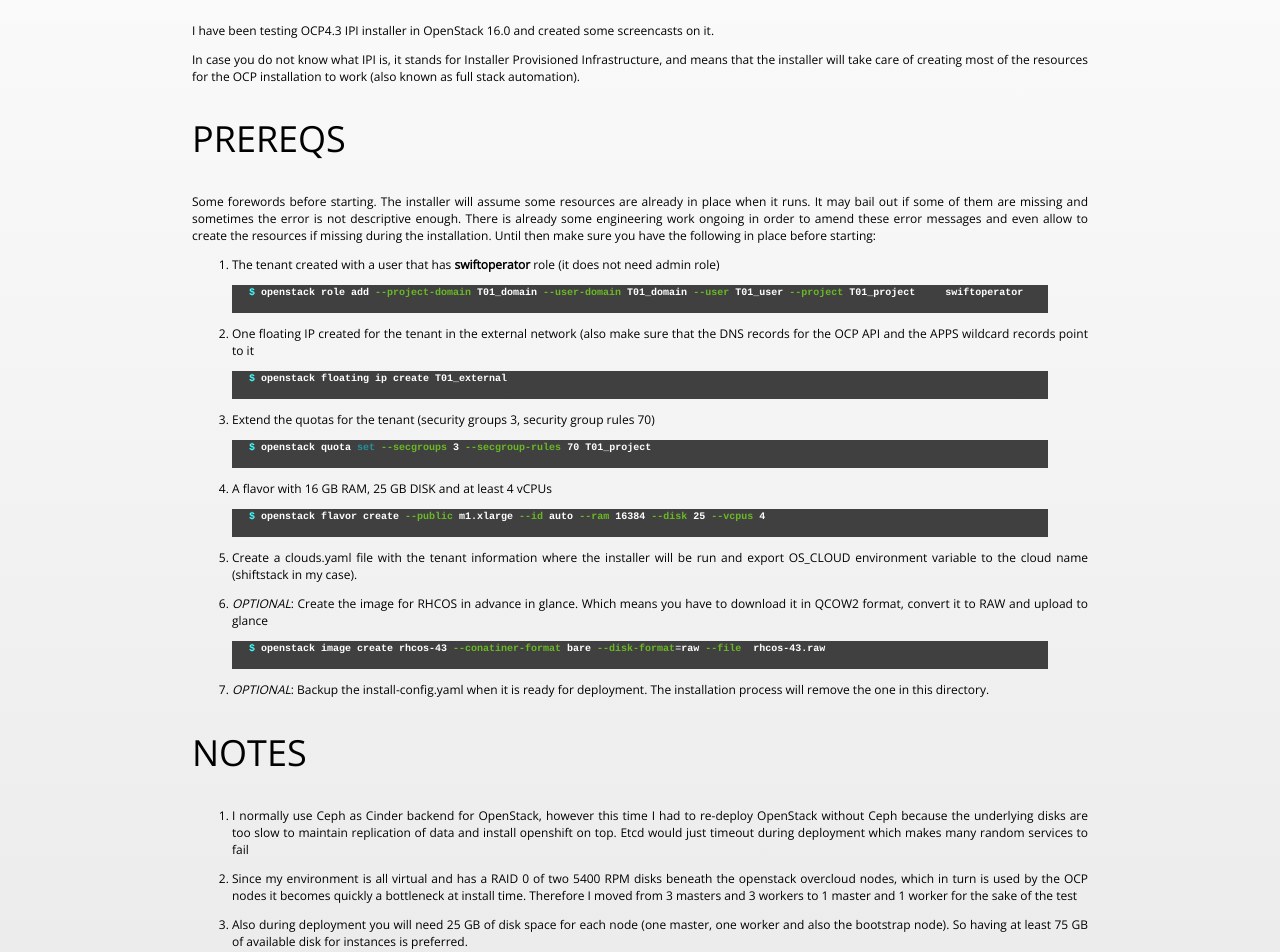
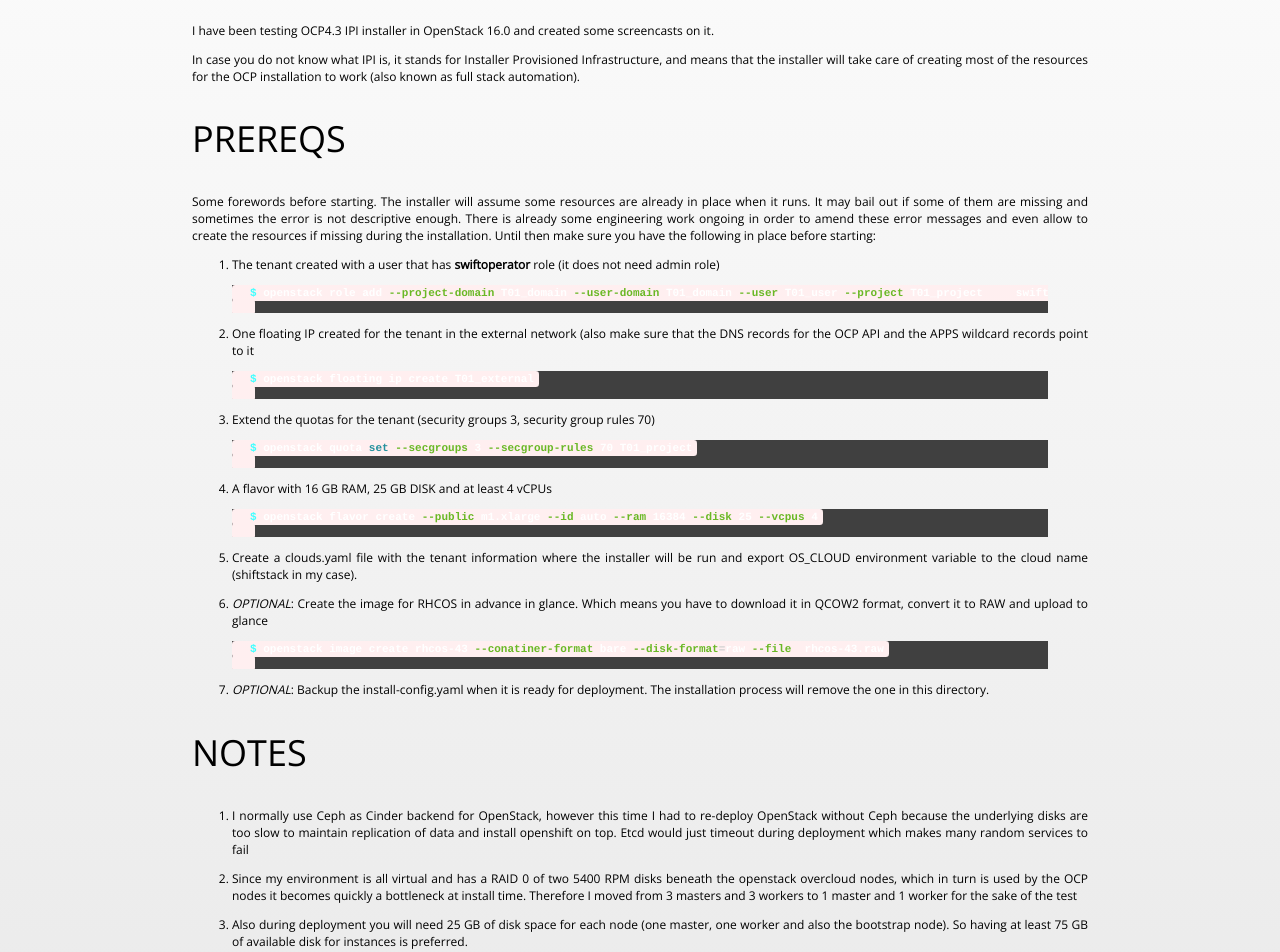
Before and after one commit to mauroseb/mauroseb.github.io, a Jekyll site: the page built from _posts/2020-05-31-OCP43-on-OSP16.md, in a window 1280 px wide. Shown: the part 375-1327 px from the top of the page. Built offline with Jekyll 4.4.1, drawn with Linux system fonts in a browser that asks for light colours.

Commit message:
Update main.css

```diff
--- a/css/main.css
+++ b/css/main.css
@@ -338,11 +338,15 @@
 
 code {
     color: #ffffff;
-    padding: 1px 5px;
+    padding: .1rem .3rem .2rem;
     width: 75%;
     font-family:'Bitstream Vera Sans Mono','Courier', monospace;
-    font-size: 10px;
+    font-size: 11px;
     font-weight: bold;
+    background: #ffeff0;
+    word-wrap: break-word;
+    box-decoration-break: clone;
+    border-radius: .2rem;
 }
 
 hr.regular {
```
